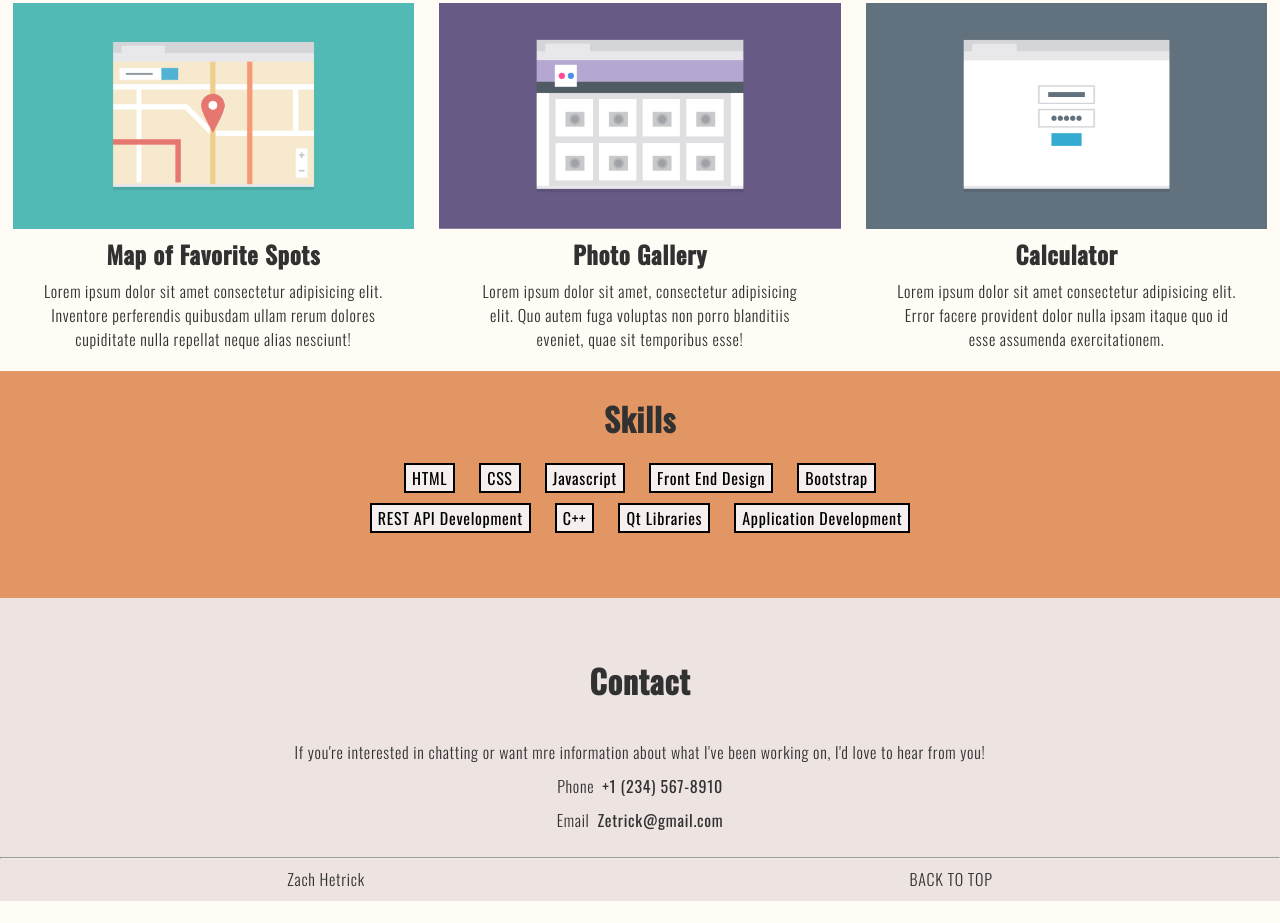
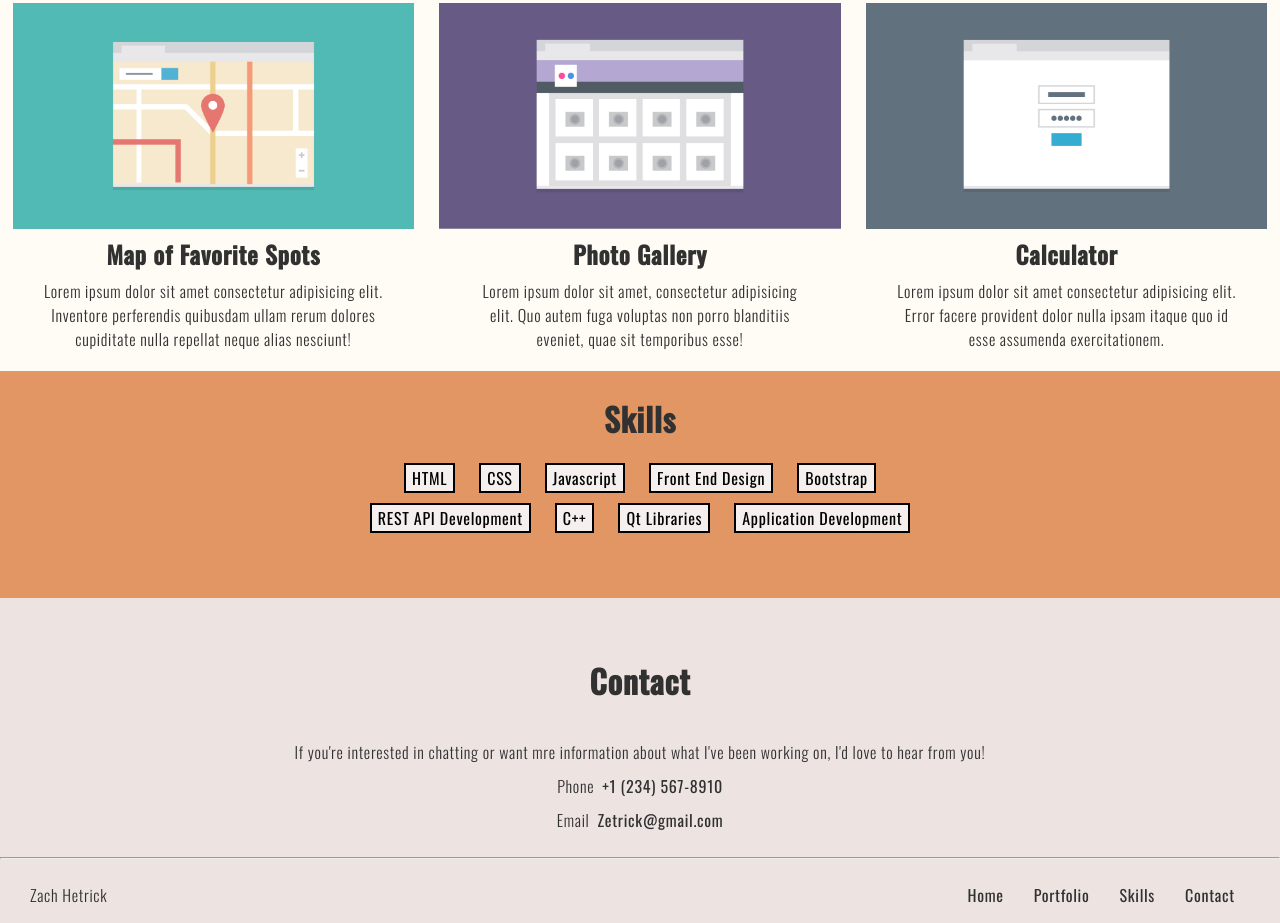
Before and after one commit to Zetrick/FEWD-Project-2, a plain HTML site: page index.html in a window 1280 px wide. Shown: the part 924-1847 px from the top of the page. Before the commit the page ends 1825 px from the top, so only its background shows below. Drawn offline with nearby package versions, Linux system fonts and the light colour scheme.

Commit message:
Added nav bar in footer at widths beyond 768px
Also fixed alignment of very bottom contents to hug the sides.

```diff
--- a/css/styles.css
+++ b/css/styles.css
@@ -28,16 +28,11 @@ h2 {
     margin: 0;
 }
 
-/* main {
-    margin: 0 auto;
-} */
-
 /* =====================================
                CLASS STYLES
    ===================================== */
 
 header, footer {
-    text-align: center;
     background-color: #bba1aa42;
 }
 
@@ -50,6 +45,7 @@ header, footer {
 .main-header{
     max-width: 1600px;
     margin: 0 auto;
+    text-align: center;
 }
 .ul-nav-list {
     list-style: none;
@@ -76,7 +72,7 @@ header, footer {
 }
 
 .image-portfolio-pic {
-    margin: 15px 0;
+    margin: 15px auto;
     max-width: 90%;
     border-radius: 2px;
 }
@@ -112,6 +108,7 @@ header, footer {
 
 .portfolio-item img {
     max-width: 100%;
+    margin: 0 auto;
 }
 
 .skills-title {
@@ -143,15 +140,16 @@ header, footer {
     color: black;
 }
 
-.footer-content {
+.footer-contact-info {
     margin-top: 65px;
 }
 
-.footer-content h1 {
+.footer-contact-info h1 {
+    text-align: center;
     margin-bottom: 40px;
 }
 
-.footer-content p {
+.footer-contact-info p {
     justify-content: center;
     text-align: center;
     margin: 0 auto 10px;
@@ -167,6 +165,16 @@ header, footer {
 .bottom-of-site {
     display: flex;
     justify-content: space-between;
+    align-items: center;
+    margin: 0 30px;
+}
+
+.ul-nav-list-bottom {
+    padding: 0;
+}
+
+.ul-nav-list-bottom li{
+    padding: 0;
     margin: 0 15px;
 }
 
@@ -176,6 +184,13 @@ header, footer {
 
    /************************** 768px **************************/
 
+   @media (max-width: 767px)
+   {
+        .bottom-nav {
+            display: none;
+        }
+   }
+
    @media (min-width: 768px)
    {
         .ul-nav-list {
@@ -184,6 +199,11 @@ header, footer {
             min-width: 615px;
             max-width: none;
             justify-content: space-between;
+        }
+
+        .ul-nav-list-bottom {
+            list-style: none;
+            display: flex;
         }
 
         .ul-nav-list li {
@@ -214,6 +234,14 @@ header, footer {
         .portfolio-item {
             flex: 1 46%;
             margin: 20px 2%;
+        }
+
+        .back-to-top-button {
+            display: none;
+        }
+
+        .bottom-name {
+            text-align: left;
         }
    }
 
--- a/index.html
+++ b/index.html
@@ -100,7 +100,7 @@
     </main>
 
     <footer id="contact-section">
-        <div class="footer-content">
+        <div class="footer-contact-info">
 
             <h1>Contact</h1>
             <p>If you're interested in chatting or want mre information about what I've been
@@ -110,12 +110,20 @@
                 <p>Phone&nbsp;&nbsp;<b>+1 (234) 567-8910</b></p>
                 <p>Email&nbsp;&nbsp;<b>Zetrick@gmail.com</b></p>
             </div>
+        </div>
+
         <hr>
         <div class="bottom-of-site">
-                <p>Zach Hetrick</p>
-                <p><a href="#header-section">BACK TO TOP</a></p>
-            </div>
-
+            <p class="bottom-name">Zach Hetrick</p>
+            <p class="back-to-top-button"><a href="#header-section">BACK TO TOP</a></p>
+            <nav class="bottom-nav">
+                <ul class="ul-nav-list-bottom">
+                    <li> <a href="#header-section">Home</a></li>
+                    <li> <a href="#portfolio-section">Portfolio</a></li>
+                    <li> <a href="#skills-section">Skills</a></li>
+                    <li> <a href="#contact-section">Contact</a></li>
+                </ul>
+            </nav>
         </div>
     </footer>
 </body>
```
Lines whose indentation alone changed are shown as unchanged.
